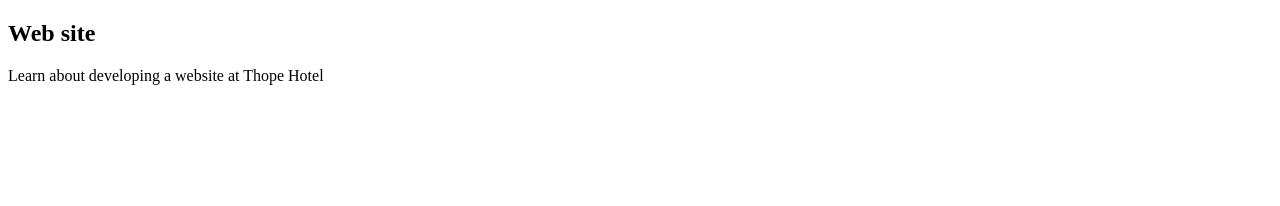
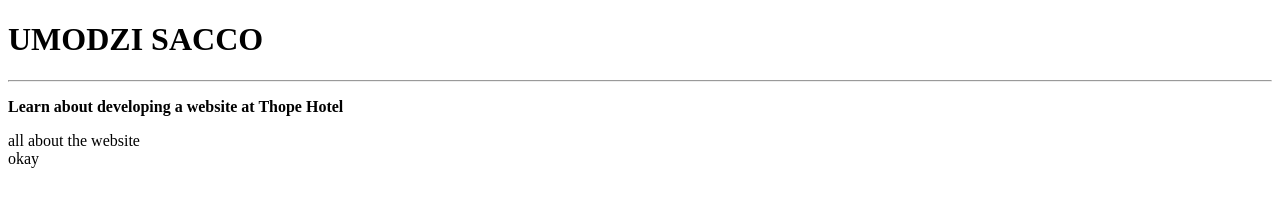
Before and after one commit to Conrad23-Mwape/Umodzisaccoweb, a plain HTML site: page index.html in a window 1280 px wide. Drawn offline with Linux system fonts and the light colour scheme.

Commit message:
Learnt formatting in HTML

```diff
--- a/index.html
+++ b/index.html
@@ -6,11 +6,19 @@
         </title>
     </head>
     <body>
-    <h2>
-        Web site
-    </h2>
+    <h1>
+        UMODZI SACCO
+    </h1>
+    <hr>
+    </hr>
     <p>
-        Learn about developing a website at Thope Hotel
+        <b>  Learn about developing a website at Thope Hotel</b>
     </p>
-</body>
+    <div>
+        all about the website
+    </div>
+    <div>
+        okay
+    </div>
+    </body>
 </html>
```
